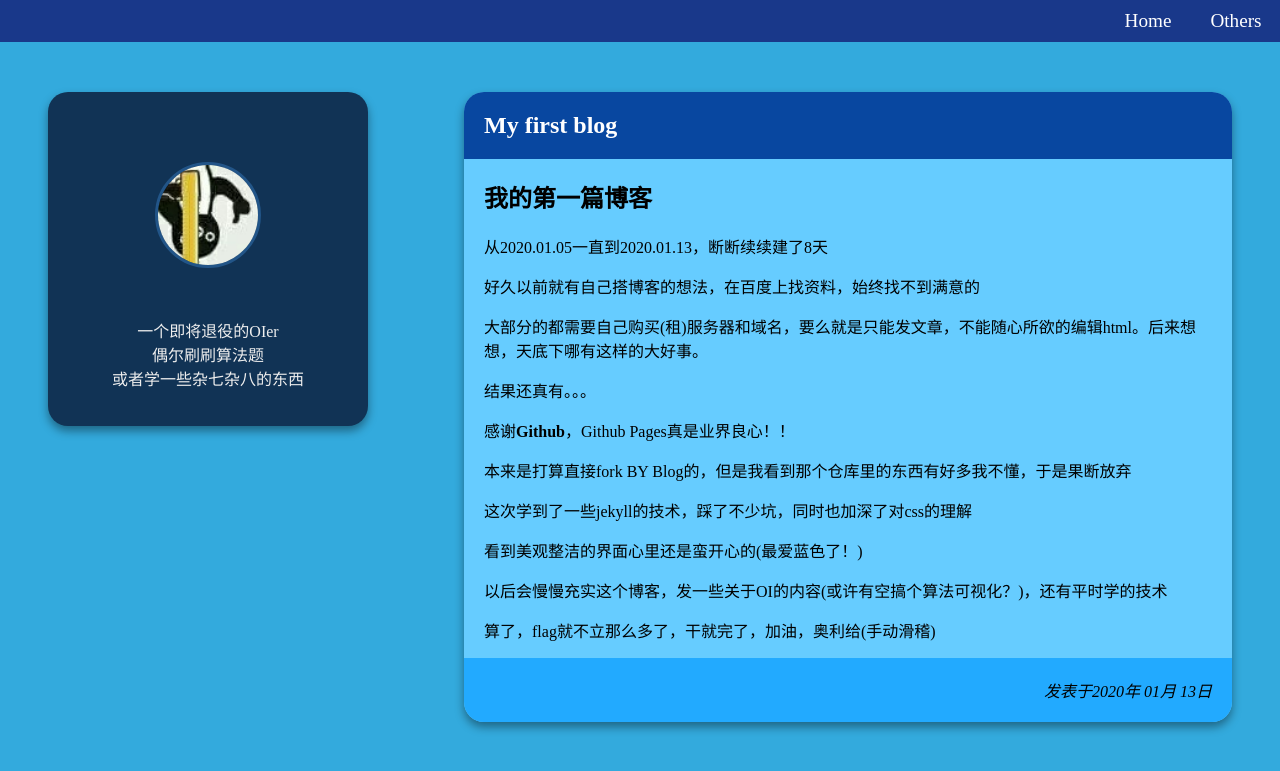
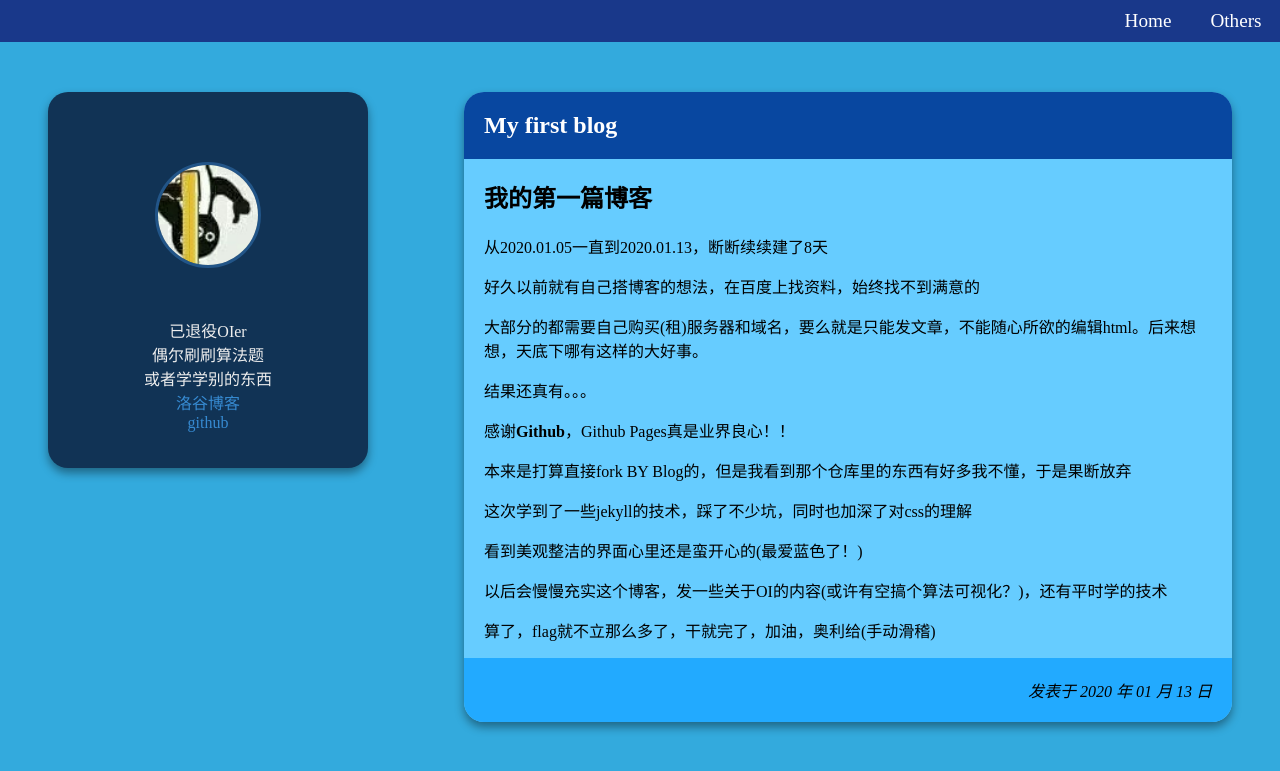
Before and after one commit to FlyCloudC/old_blog, a Jekyll site: the page built from _posts/2020-01-13-first-blog.md, in a window 1280 px wide and 900 px high. Shown: the top 771 px of the window. Built offline with Jekyll 4.4.1, drawn with Linux system fonts in a browser that asks for light colours.

Commit message:
修改侧边栏内容

```diff
--- a/_layouts/default.html
+++ b/_layouts/default.html
@@ -27,9 +27,11 @@
         <div class="sidebar">
           <img class="avatar" width="100px" height="100px" src="{{ "/assets/avatar.jpg" | prepend: site.baseurl }}">
           <p>
-            一个即将退役的OIer</br>
+            已退役OIer</br>
             偶尔刷刷算法题</br>
-            或者学一些杂七杂八的东西
+						或者学学别的东西</br>
+						<a href="https://flyc.blog.luogu.org/">洛谷博客</a></br>
+						<a href="https://github.com/FlyCloudC">github</a>
           </p>
         </div>
       </section>
--- a/_layouts/post.html
+++ b/_layouts/post.html
@@ -7,6 +7,6 @@ layout: default
     {{ content }}
   </div>
   <p class="post-info">
-    发表于{{ page.date | date: "%Y年 %m月 %d日" }}
+    发表于 {{ page.date | date: "%Y 年 %m 月 %d 日" }}
   </p>
 </div>
--- a/assets/css/index.css
+++ b/assets/css/index.css
@@ -72,6 +72,15 @@ nav a:hover {
 	text-align: center;
 }
 
+.sidebar a {
+	text-decoration: none;
+	color: #4afb;
+}
+
+.sidebar a:hover {
+	color: #4af;
+}
+
 .avatar {
 	margin: 50px auto;
 	display: block;
```
